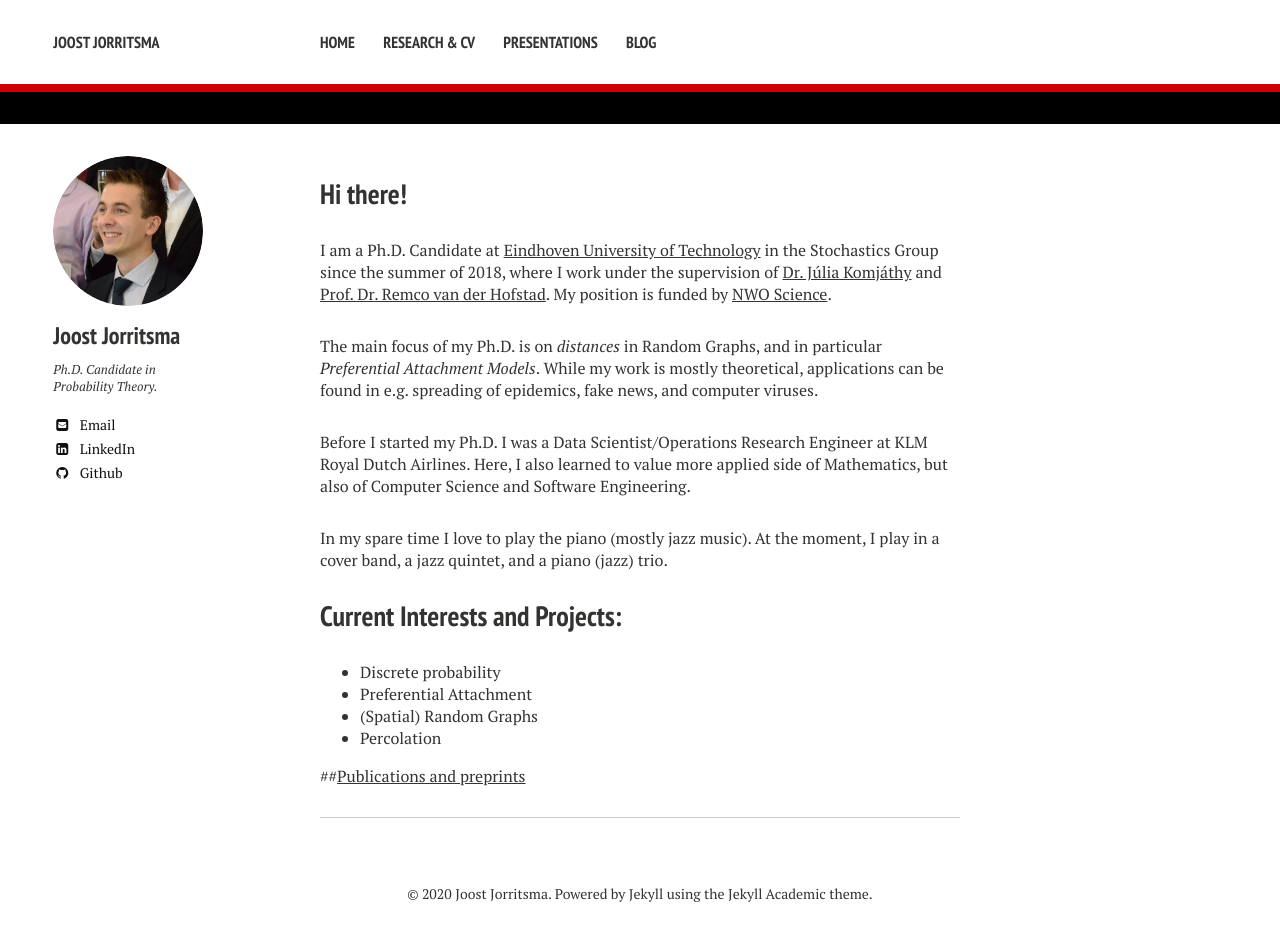
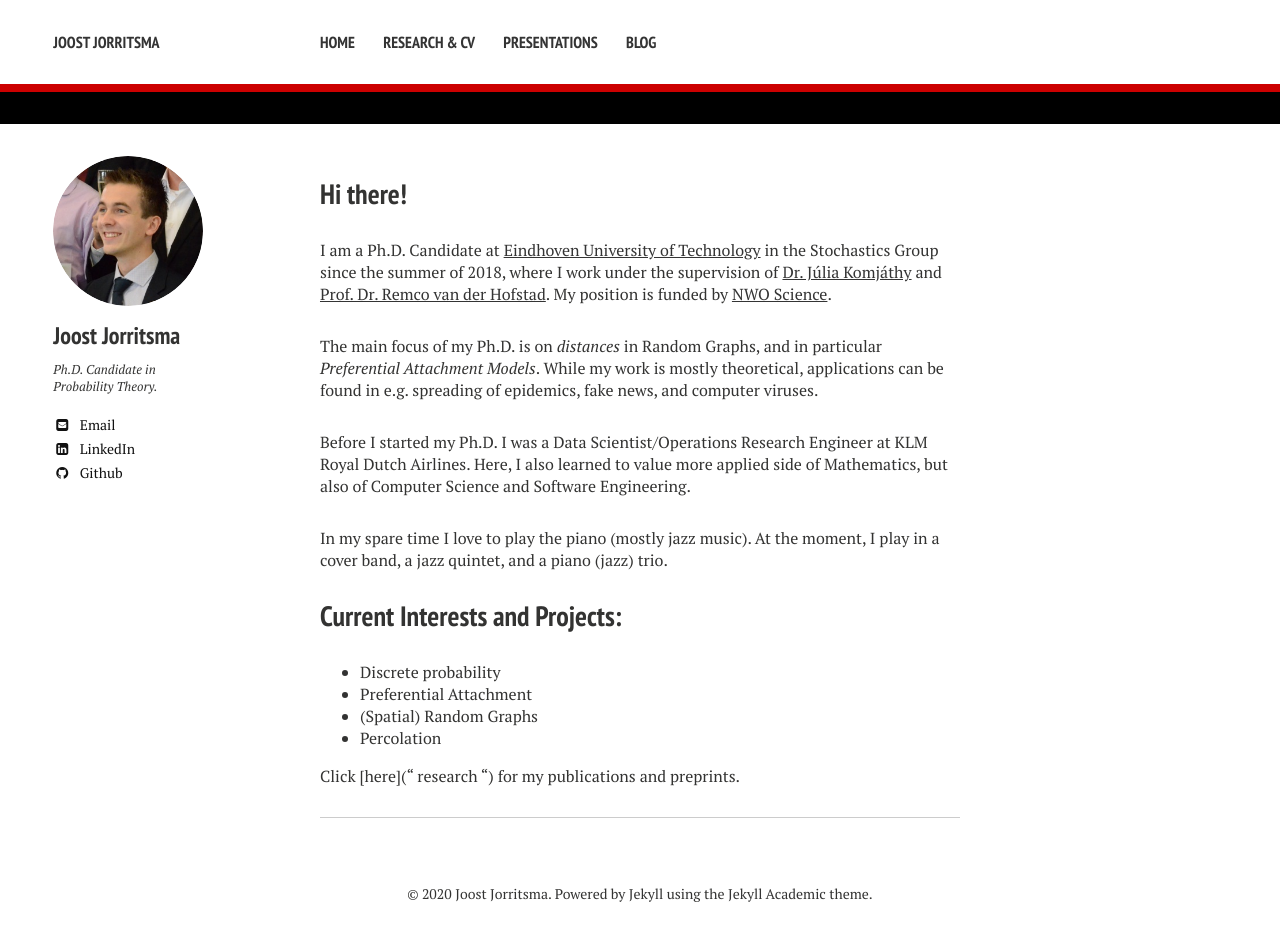
Before and after one commit to joostjor/joostjor.github.io, a Jekyll site: the page built from index.md, in a window 1280 px wide. Built offline with Jekyll 4.4.1, drawn with Linux system fonts in a browser that asks for light colours; nearby versions of some CDN libraries; our own code applies the rules of GitHub Pages for plain Markdown files.

Commit message:
updated link to preprints

```diff
--- a/index.md
+++ b/index.md
@@ -23,4 +23,4 @@ In my spare time I love to play the piano (mostly jazz music). At the moment, I
 - (Spatial) Random Graphs
 - Percolation
 
-##[Publications and preprints]("{{ domain }}{{ research }}")
+Click [here]("{{ domain }} research ") for my publications and preprints.
```
